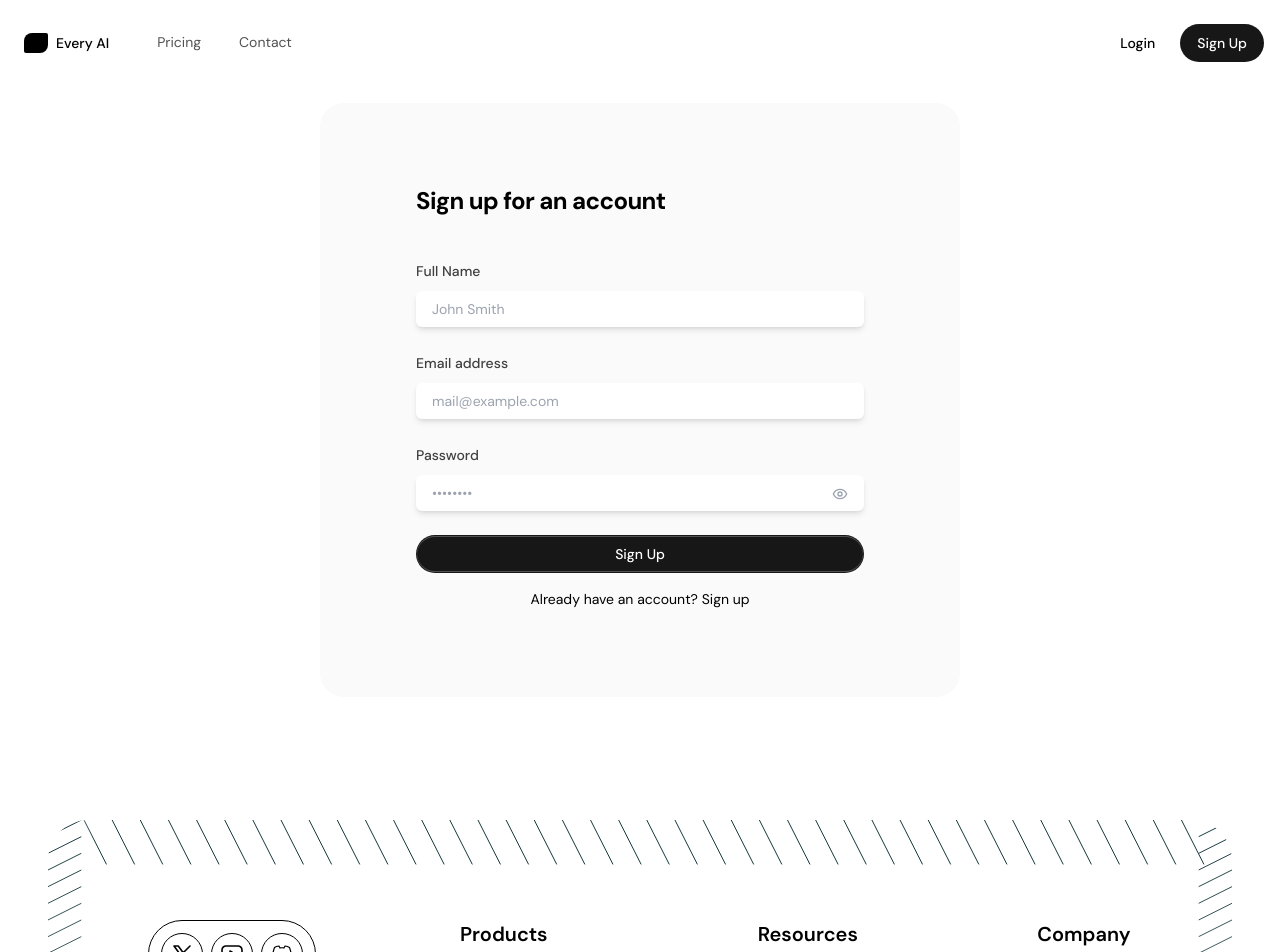
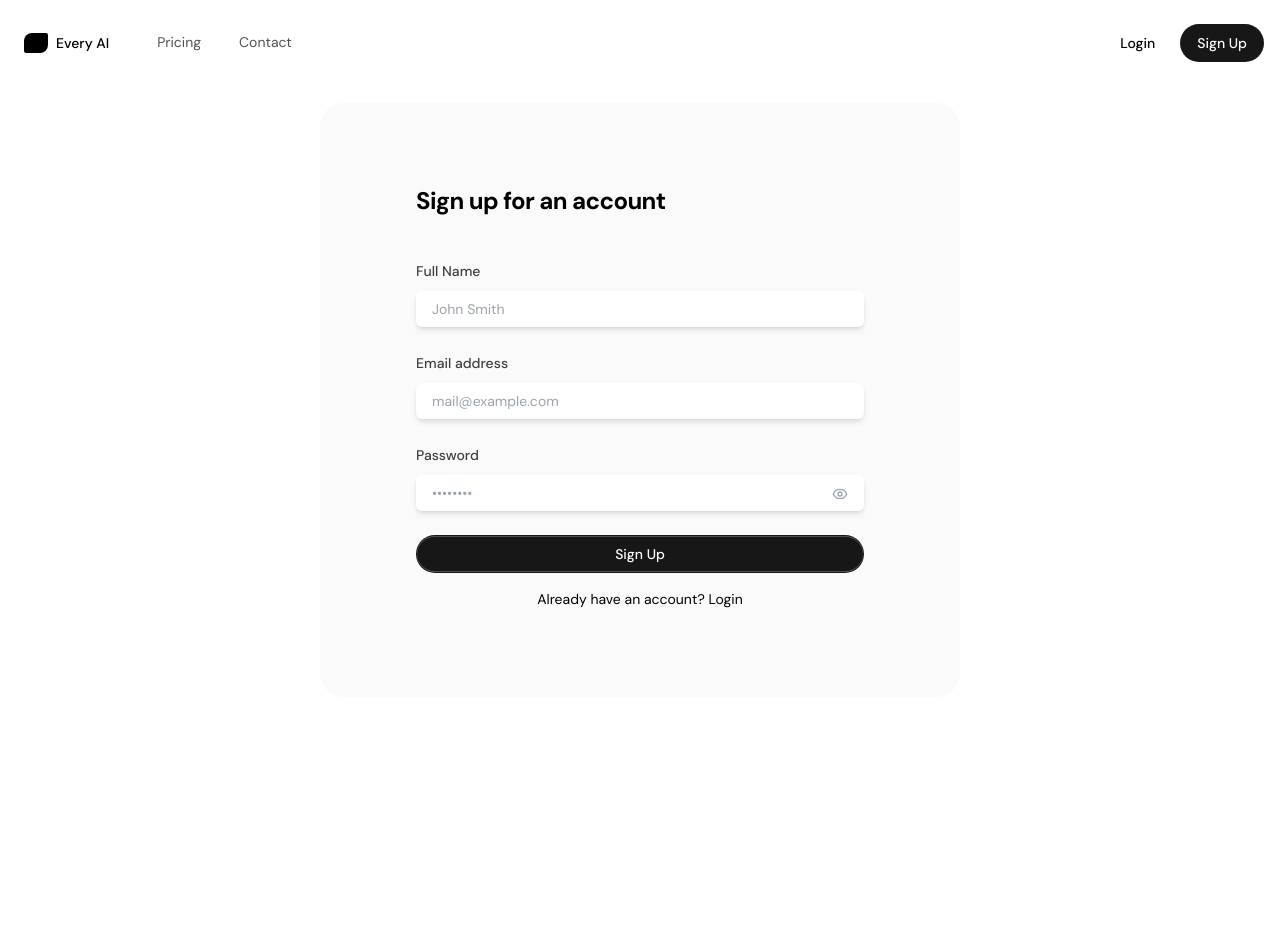
Before and after one commit to besniknuhi/new-vps2, a Next.js app: page /signup in a window 1280 px wide. Shown: the top 952 px of the page. After the commit the page ends 800 px from the top, so only its background shows below. Built offline with nearby package versions, Linux system fonts and the light colour scheme.

Commit message:
removed footer from login signup and contact pages

```diff
--- a/src/app/contact/page.tsx
+++ b/src/app/contact/page.tsx
@@ -1,5 +1,4 @@
 import Navbar from "../../components/Navbar";
-import Footer from "../../components/Footer";
 import Contact from "@/components/Contact";
 
 export default function pricing() {
@@ -9,7 +8,6 @@ export default function pricing() {
       <main>
         <Contact />
       </main>
-      <Footer />
     </>
   );
 }
--- a/src/app/login/page.tsx
+++ b/src/app/login/page.tsx
@@ -1,5 +1,4 @@
 import Navbar from "../../components/Navbar";
-import Footer from "../../components/Footer";
 import Login from "@/components/Login";
 
 export default function pricing() {
@@ -9,7 +8,6 @@ export default function pricing() {
       <main>
         <Login />
       </main>
-      <Footer />
     </>
   );
 }
--- a/src/app/signup/page.tsx
+++ b/src/app/signup/page.tsx
@@ -1,5 +1,4 @@
 import Navbar from "../../components/Navbar";
-import Footer from "../../components/Footer";
 import Signup from "@/components/Signup";
 
 export default function pricing() {
@@ -9,7 +8,6 @@ export default function pricing() {
       <main>
         <Signup />
       </main>
-      <Footer />
     </>
   );
 }
--- a/src/components/Signup.tsx
+++ b/src/components/Signup.tsx
@@ -95,7 +95,7 @@ export default function Signup() {
                   <p className="text-sm text-center mt-4">
                     Already have an account?{" "}
                     <Link href="/login" className="text-black">
-                      Sign up
+                      Login
                     </Link>
                   </p>
                 </div>
```
